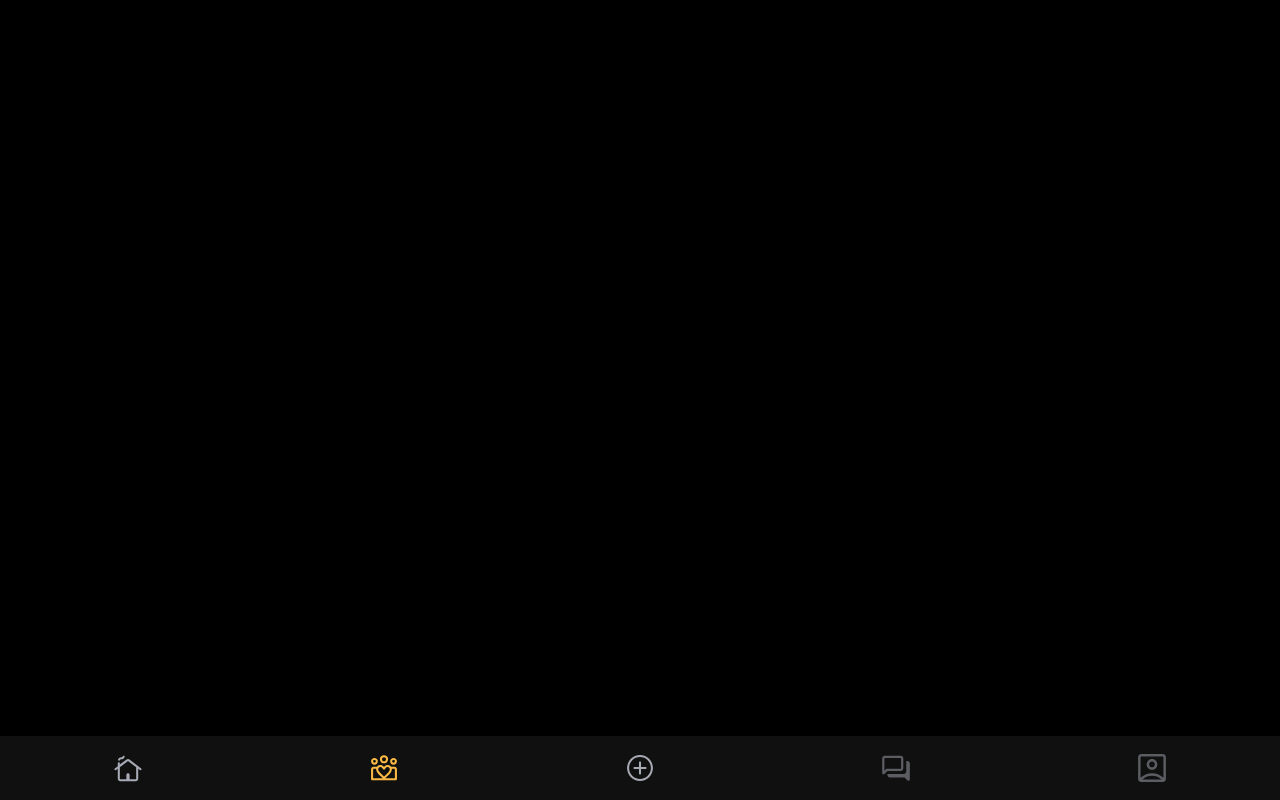
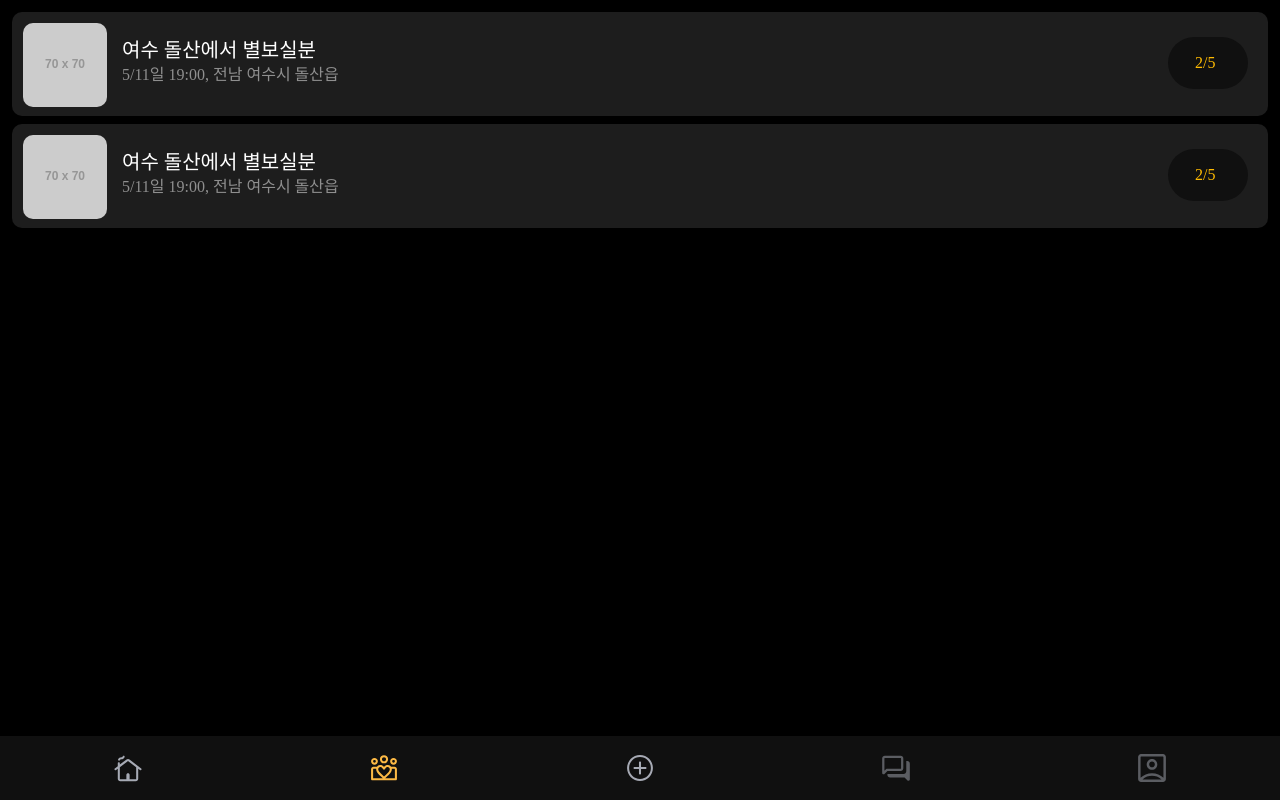
Before and after one commit to Superkid0714/ST4R-FE, a React (Vite) app in the folder ST4R/: page /groups in a window 1280 px wide. Built offline with nearby package versions, Linux system fonts and the light colour scheme.

Commit message:
🎨style: 모임 목록 조회 박스 초안

```diff
--- a/ST4R/layouts/MobileLayout.jsx
+++ b/ST4R/layouts/MobileLayout.jsx
@@ -7,7 +7,7 @@ export default function MobileLayout() {
     <div className="flex flex-col min-h-screen bg-black text-white">
       {/* 컨텐츠 영역 (스크롤 가능) */}
       <main className="flex-1 overflow-y-auto pb-16">
-        <div className="container mx-auto px-4 py-3">
+        <div className="mx-auto px-3 py-3">
           <Outlet />
         </div>
       </main>
--- a/ST4R/pages/group/GroupPage.jsx
+++ b/ST4R/pages/group/GroupPage.jsx
@@ -1 +1,45 @@
-export default function GroupPage() {}
+export default function GroupPage() {
+
+  return (
+    <div className="w-full flex flex-col justify-start items-start gap-2">
+
+      {/* 모임 박스 1개 */}
+      <div key="1" className=" relative w-full h-20 sm:h-26 bg-[#1D1D1D] rounded-[10px]">
+        <img
+          className="absolute w-15 sm:w-21 h-auto left-[11px] top-[11px] rounded-[10px]"
+          src="https://placehold.co/70x70"
+        />
+        <div className="absolute left-[85px] sm:left-[110px] top-[14px] sm:top-[23px] justify-start text-lg sm:text-xl font-normal font-['Pretendard'] leading-normal">
+          여수 돌산에서 별보실분
+        </div>
+        <div className="absolute left-[85px] sm:left-[110px] top-[44px] sm:top-[55px]  justify-start text-[#8F8F8F] text-sm sm:text-base font-normal font-['Pretendard'] leading-none">
+          5/11일 19:00, 전남 여수시 돌산읍
+        </div>
+        <div className="absolute w-16 sm:w-20 h-10 sm:h-13 right-[20px] top-[18px] sm:top-[25px] bg-[#101010] rounded-[60px] overflow-hidden">
+          <div className="absolute left-[21px] sm:left-[27px] top-[10px] sm:top-[16px] text-center text-[#FFBB02] text-base font-medium font-['Pretendard'] leading-tight">
+            2/5
+          </div>
+        </div>
+      </div>
+
+      <div key="2" className=" relative w-full h-20 sm:h-26 bg-[#1D1D1D] rounded-[10px]">
+        <img
+          className="absolute w-15 sm:w-21 h-auto left-[11px] top-[11px] rounded-[10px]"
+          src="https://placehold.co/70x70"
+        />
+        <div className="absolute left-[85px] sm:left-[110px] top-[14px] sm:top-[23px] justify-start text-lg sm:text-xl font-normal font-['Pretendard'] leading-normal">
+          여수 돌산에서 별보실분
+        </div>
+        <div className="absolute left-[85px] sm:left-[110px] top-[44px] sm:top-[55px]  justify-start text-[#8F8F8F] text-sm sm:text-base font-normal font-['Pretendard'] leading-none">
+          5/11일 19:00, 전남 여수시 돌산읍
+        </div>
+        <div className="absolute w-16 sm:w-20 h-10 sm:h-13 right-[20px] top-[18px] sm:top-[25px] bg-[#101010] rounded-[60px] overflow-hidden">
+          <div className="absolute left-[21px] sm:left-[27px] top-[10px] sm:top-[16px] text-center text-[#FFBB02] text-base font-medium font-['Pretendard'] leading-tight">
+            2/5
+          </div>
+        </div>
+      </div>
+
+    </div>
+  );
+}
```
